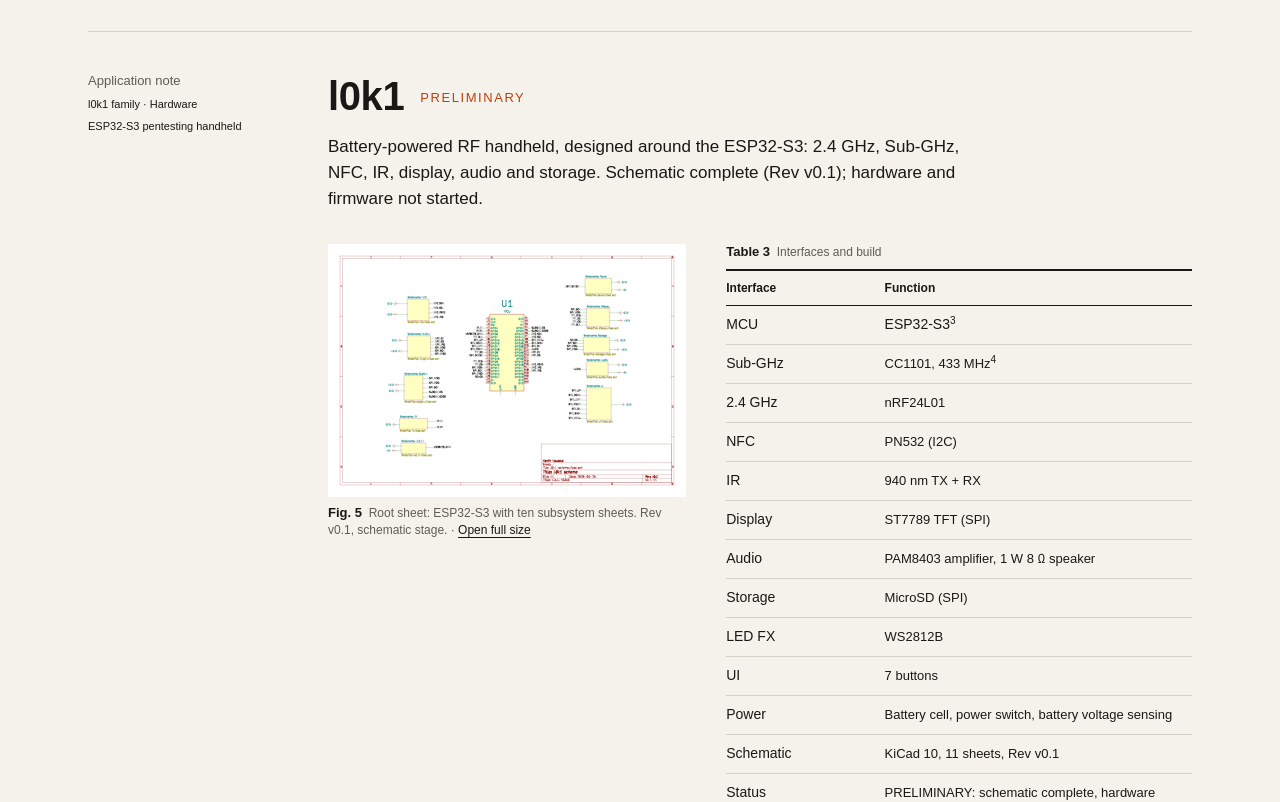
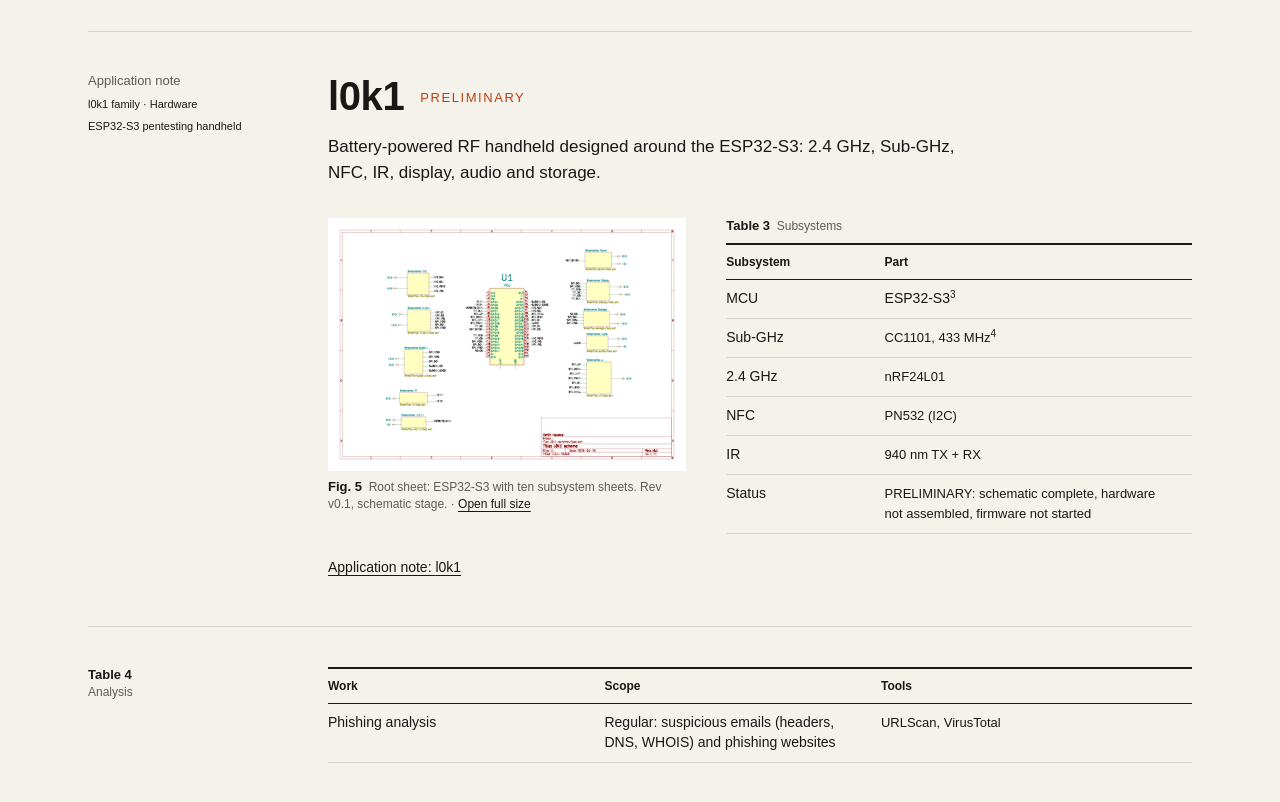
Before and after one commit to MartinKoudela/portfolio, a Next.js app: page / in a window 1280 px wide. Shown: the part 5440-6242 px from the top of the page. Built offline with nearby package versions, Linux system fonts and the light colour scheme.

Commit message:
Tidy l0k1 summary and subsystem table

```diff
--- a/src/content/site.ts
+++ b/src/content/site.ts
@@ -760,13 +760,11 @@ export const projects: Project[] = [
         descriptor: "ESP32-S3 pentesting handheld",
         preliminary: true,
         summary:
-            "Battery-powered RF handheld, designed around the ESP32-S3: 2.4 GHz, Sub-GHz, NFC, IR, display, audio and storage. Schematic complete (Rev v0.1); hardware and firmware not started.",
-        metaDescription:
-            "Battery-powered RF handheld designed around the ESP32-S3. Schematic complete (Rev v0.1); hardware and firmware not started.",
+            "Battery-powered RF handheld designed around the ESP32-S3: 2.4 GHz, Sub-GHz, NFC, IR, display, audio and storage.",
         status: "Schematic complete (Rev v0.1)",
         links: {},
         layout: "media-table",
-        specTable: { label: "Table 3", caption: "Interfaces and build", columns: ["Interface", "Function"], minWidth: 380 },
+        specTable: { label: "Table 3", caption: "Subsystems", columns: ["Subsystem", "Part"], minWidth: 380 },
         figures: [
             {
                 id: "fig-7",
@@ -818,13 +816,13 @@ export const projects: Project[] = [
             { label: "2.4 GHz", value: "nRF24L01" },
             { label: "NFC", value: "PN532 (I2C)" },
             { label: "IR", value: "940 nm TX + RX" },
-            { label: "Display", value: "ST7789 TFT (SPI)" },
-            { label: "Audio", value: "PAM8403 amplifier, 1 W 8 Ω speaker" },
-            { label: "Storage", value: "MicroSD (SPI)" },
-            { label: "LED FX", value: "WS2812B" },
-            { label: "UI", value: "7 buttons" },
-            { label: "Power", value: "Battery cell, power switch, battery voltage sensing" },
-            { label: "Schematic", value: "KiCad 10, 11 sheets, Rev v0.1" },
+            { label: "Display", value: "ST7789 TFT (SPI)", detailOnly: true },
+            { label: "Audio", value: "PAM8403 amplifier, 1 W 8 Ω speaker", detailOnly: true },
+            { label: "Storage", value: "MicroSD (SPI)", detailOnly: true },
+            { label: "LED FX", value: "WS2812B", detailOnly: true },
+            { label: "UI", value: "7 buttons", detailOnly: true },
+            { label: "Power", value: "Battery cell, power switch, battery voltage sensing", detailOnly: true },
+            { label: "Schematic", value: "KiCad 10, 11 sheets, Rev v0.1", detailOnly: true },
             { label: "Status", value: "PRELIMINARY: schematic complete, hardware not assembled, firmware not started" },
         ],
     },
```
